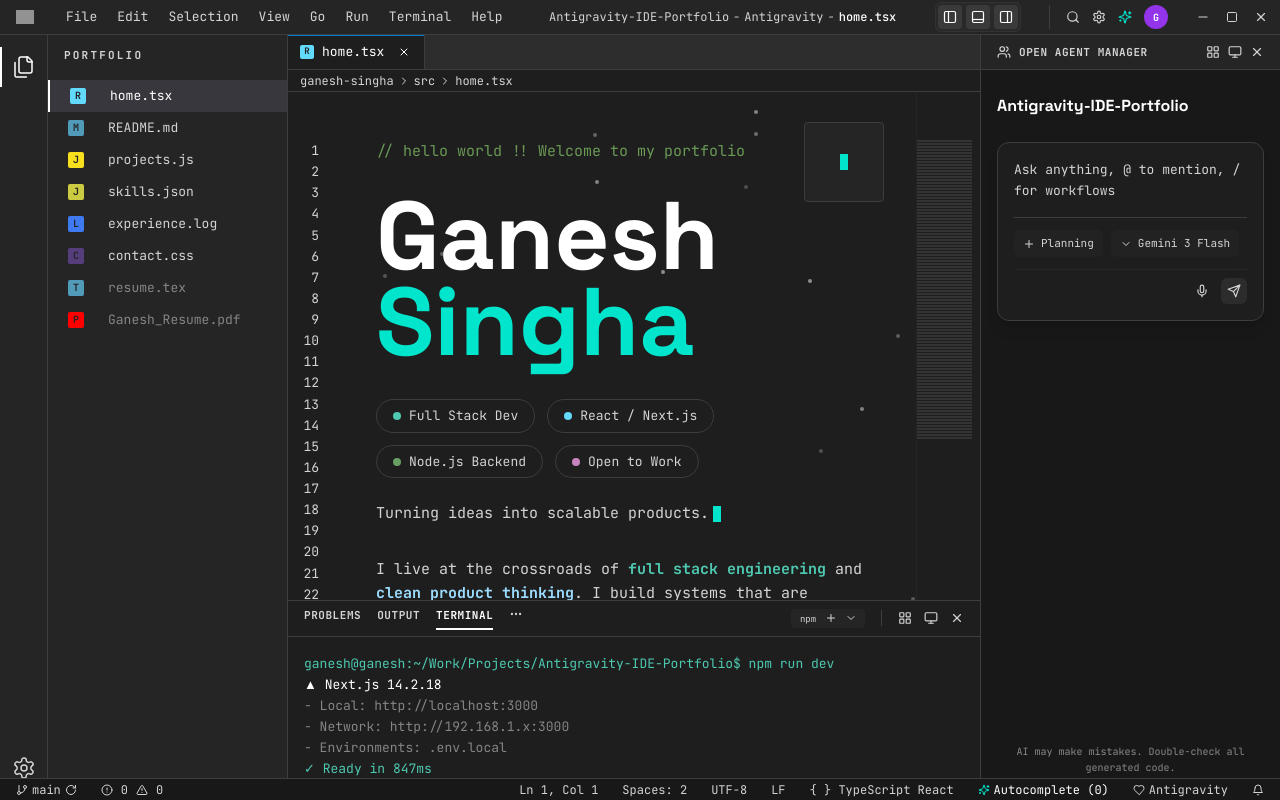
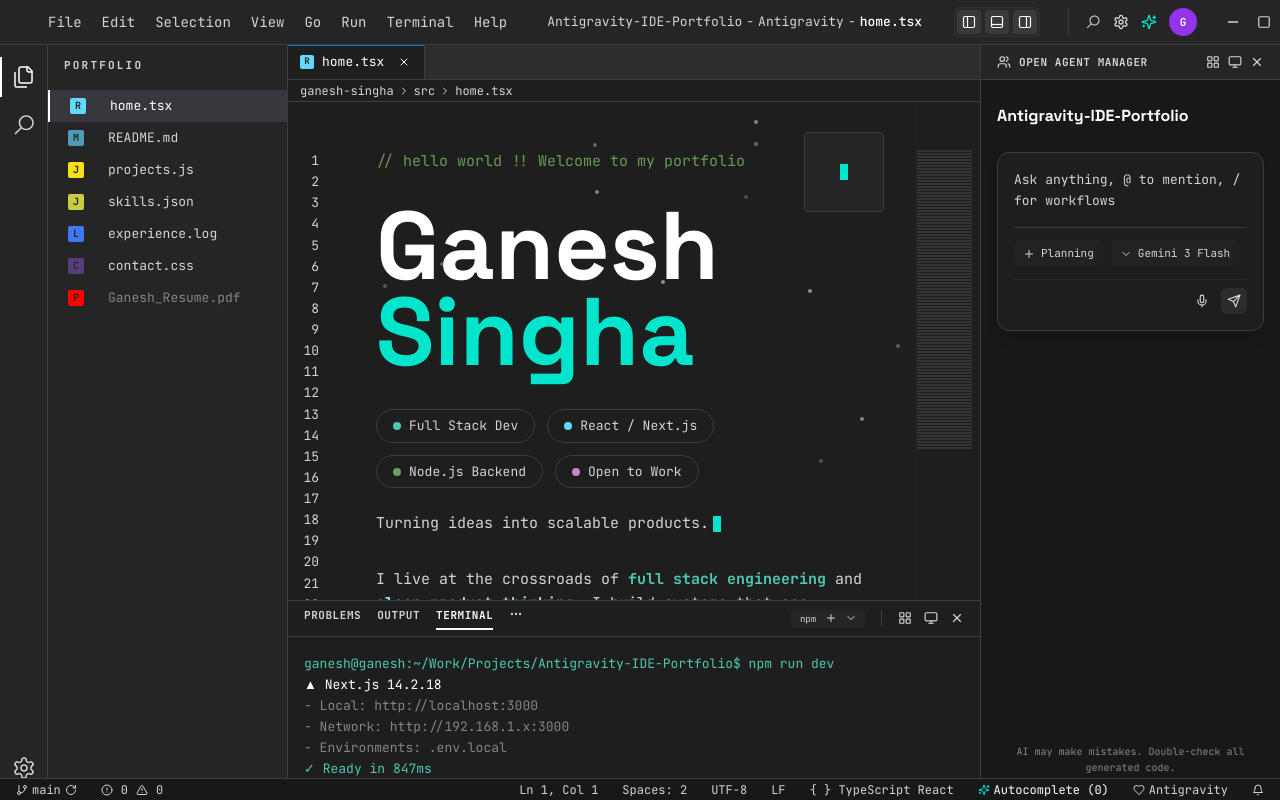
Before and after one commit to singhaganesh/Antigravity-IDE-Portfolio, a Next.js app: page / in a window 1280 px wide. Built offline with nearby package versions, Linux system fonts and the light colour scheme; grey boxes are pictures that could not be loaded.

Commit message:
feat: enhance IDE branding and UI layout
- remove decorative resume.tex from sidebar
- implement custom VS Code search icon in Activity Bar and Title Bar
- increase TitleBar height to 45px and scale up all header elements for better balance

```diff
--- a/src/components/ide/ActivityBar.tsx
+++ b/src/components/ide/ActivityBar.tsx
@@ -1,7 +1,6 @@
 'use client';
 
 import React from 'react';
-import { usePathname } from 'next/navigation';
 import { Files, Settings } from 'lucide-react';
 import { clsx, type ClassValue } from 'clsx';
 import { twMerge } from 'tailwind-merge';
@@ -10,27 +9,30 @@ function cn(...inputs: ClassValue[]) {
   return twMerge(clsx(inputs));
 }
 
+const CustomSearchIcon = ({ size = 24, className }: { size?: number, className?: string }) => (
+  <svg width={size} height={size} viewBox="0 0 32 32" fill="currentColor" xmlns="http://www.w3.org/2000/svg" className={className}>
+    <path d="M 19 3 C 13.488281 3 9 7.488281 9 13 C 9 15.394531 9.839844 17.589844 11.25 19.3125 L 3.28125 27.28125 L 4.71875 28.71875 L 12.6875 20.75 C 14.410156 22.160156 16.605469 23 19 23 C 24.511719 23 29 18.511719 29 13 C 29 7.488281 24.511719 3 19 3 Z M 19 5 C 23.429688 5 27 8.570313 27 13 C 27 17.429688 23.429688 21 19 21 C 14.570313 21 11 17.429688 11 13 C 11 8.570313 14.570313 5 19 5 Z"></path>
+  </svg>
+);
+
 interface ActivityIcon {
-  icon: typeof Files;
-  path: string;
+  icon: any;
   label: string;
+  isActive?: boolean;
 }
 
 const ActivityBar = () => {
-  const pathname = usePathname();
-
   const icons: ActivityIcon[] = [
-    { icon: Files, path: '/', label: 'Explorer' },
+    { icon: Files, label: 'Explorer', isActive: true },
+    { icon: CustomSearchIcon, label: 'Search', isActive: false },
   ];
 
   return (
-    <div className="w-[48px] h-full bg-bg-sidebar border-r border-border-color flex flex-col items-center select-none py-2">
-      {icons.map(({ icon: Icon, path, label }) => {
-        const isActive = pathname === path;
+    <div className="w-[48px] h-full bg-bg-sidebar border-r border-border-color hidden md:flex flex-col items-center select-none py-2 shrink-0">
+      {icons.map(({ icon: Icon, label, isActive }) => {
         return (
           <button
             key={label}
-            onClick={() => window.location.href = path}
             className={cn(
               "w-full h-12 flex items-center justify-center relative hover:text-white transition-colors",
               isActive ? "text-white" : "text-muted"
--- a/src/components/ide/Sidebar.tsx
+++ b/src/components/ide/Sidebar.tsx
@@ -24,7 +24,6 @@ const Sidebar = () => {
     { name: 'skills.json', path: '/skills', color: '#cbcb41', letter: 'J' },
     { name: 'experience.log', path: '/experience', color: '#407af3', letter: 'L' },
     { name: 'contact.css', path: '/contact', color: '#563d7c', letter: 'C' },
-    { name: 'resume.tex', path: '#', color: '#519aba', letter: 'T', isDecorative: true },
     { name: 'Ganesh_Resume.pdf', path: '#', color: '#ff0000', letter: 'P', isDecorative: true },
   ];
 
--- a/src/components/ide/TitleBar.tsx
+++ b/src/components/ide/TitleBar.tsx
@@ -10,6 +10,12 @@ import { twMerge } from 'tailwind-merge';
 function cn(...inputs: ClassValue[]) {
   return twMerge(clsx(inputs));
 }
+
+const CustomSearchIcon = ({ size = 14, className }: { size?: number, className?: string }) => (
+  <svg width={size} height={size} viewBox="0 0 32 32" fill="currentColor" xmlns="http://www.w3.org/2000/svg" className={className}>
+    <path d="M 19 3 C 13.488281 3 9 7.488281 9 13 C 9 15.394531 9.839844 17.589844 11.25 19.3125 L 3.28125 27.28125 L 4.71875 28.71875 L 12.6875 20.75 C 14.410156 22.160156 16.605469 23 19 23 C 24.511719 23 29 18.511719 29 13 C 29 7.488281 24.511719 3 19 3 Z M 19 5 C 23.429688 5 27 8.570313 27 13 C 27 17.429688 23.429688 21 19 21 C 14.570313 21 11 17.429688 11 13 C 11 8.570313 14.570313 5 19 5 Z"></path>
+  </svg>
+);
 
 const TitleBar = () => {
   const {
@@ -25,7 +31,7 @@ const TitleBar = () => {
   } = useActiveFile();
 
   return (
-    <div className="h-[35px] bg-bg-sidebar border-b border-border-color flex items-center justify-between select-none px-3">
+    <div className="h-[45px] bg-bg-sidebar border-b border-border-color flex items-center justify-between select-none px-3">
       {/* Left: macOS Traffic Lights / Hamburger */}
       <div className="flex items-center gap-2">
         <div className="md:hidden">
@@ -39,13 +45,13 @@ const TitleBar = () => {
           <Image
             src="/antigravity_logo.svg"
             alt="Antigravity Logo"
-            width={18}
-            height={18}
+            width={22}
+            height={22}
             className="opacity-90"
           />
         </div>
 
-        <div className="hidden xl:flex items-center gap-1 ml-4 text-[13px] text-muted">
+        <div className="hidden xl:flex items-center gap-1 ml-4 text-[14px] text-muted">
           {['File', 'Edit', 'Selection', 'View', 'Go', 'Run', 'Terminal', 'Help'].map(m => (
             <span key={m} className="px-2 py-0.5 hover:bg-bg-hover rounded transition-colors cursor-pointer">{m}</span>
           ))}
@@ -54,7 +60,7 @@ const TitleBar = () => {
 
       {/* Center: Project and File Name */}
       <div className="flex-1 flex justify-center items-center px-8">
-        <div className="text-[12px] text-muted flex items-center gap-1 max-w-[500px] truncate">
+        <div className="text-[13px] text-muted flex items-center gap-1 max-w-[500px] truncate">
           <span>Antigravity-IDE-Portfolio</span>
           <span>-</span>
           <span>Antigravity</span>
@@ -97,18 +103,18 @@ const TitleBar = () => {
         </div>
 
         <div className="hidden lg:flex items-center gap-3 mr-4 text-muted border-l border-border-color pl-4">
-          <Search size={14} className="hover:text-white cursor-pointer" />
-          <Settings size={14} className="hover:text-white cursor-pointer" />
-          <Sparkles size={14} className="text-[#00e5cc] cursor-pointer" />
-          <div className="w-6 h-6 rounded-full bg-purple-600 flex items-center justify-center text-[10px] text-white font-bold cursor-pointer">
+          <CustomSearchIcon size={16} className="hover:text-white cursor-pointer" />
+          <Settings size={16} className="hover:text-white cursor-pointer" />
+          <Sparkles size={16} className="text-[#00e5cc] cursor-pointer" />
+          <div className="w-7 h-7 rounded-full bg-purple-600 flex items-center justify-center text-[11px] text-white font-bold cursor-pointer">
             G
           </div>
         </div>
 
         <div className="flex items-center gap-4 text-muted">
-          <Minus size={14} className="hover:text-white cursor-pointer" />
-          <Square size={12} className="hover:text-white cursor-pointer" />
-          <X size={14} className="hover:text-[#ff5f57] cursor-pointer" />
+          <Minus size={16} className="hover:text-white cursor-pointer" />
+          <Square size={14} className="hover:text-white cursor-pointer" />
+          <X size={16} className="hover:text-[#ff5f57] cursor-pointer" />
         </div>
       </div>
     </div>
```
